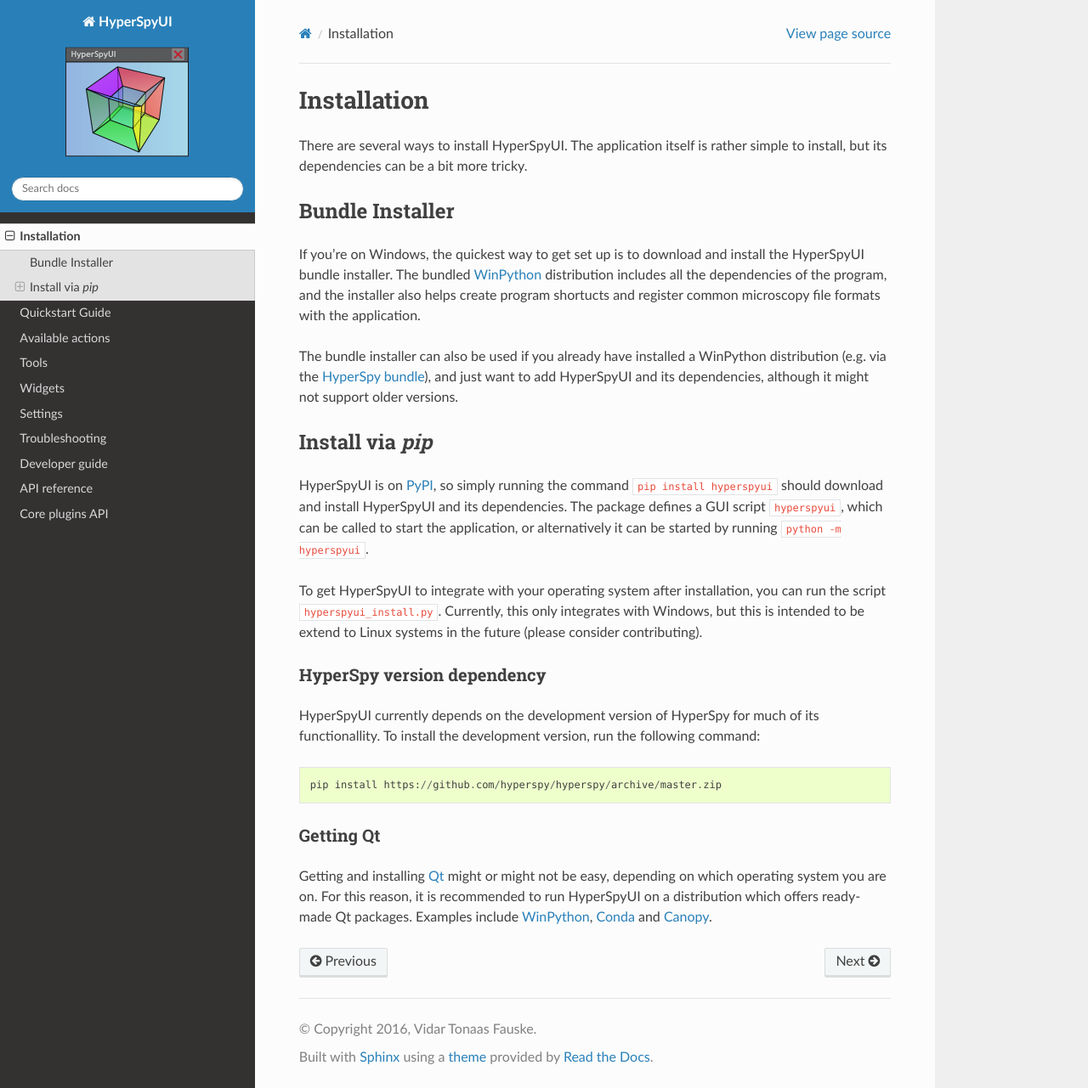
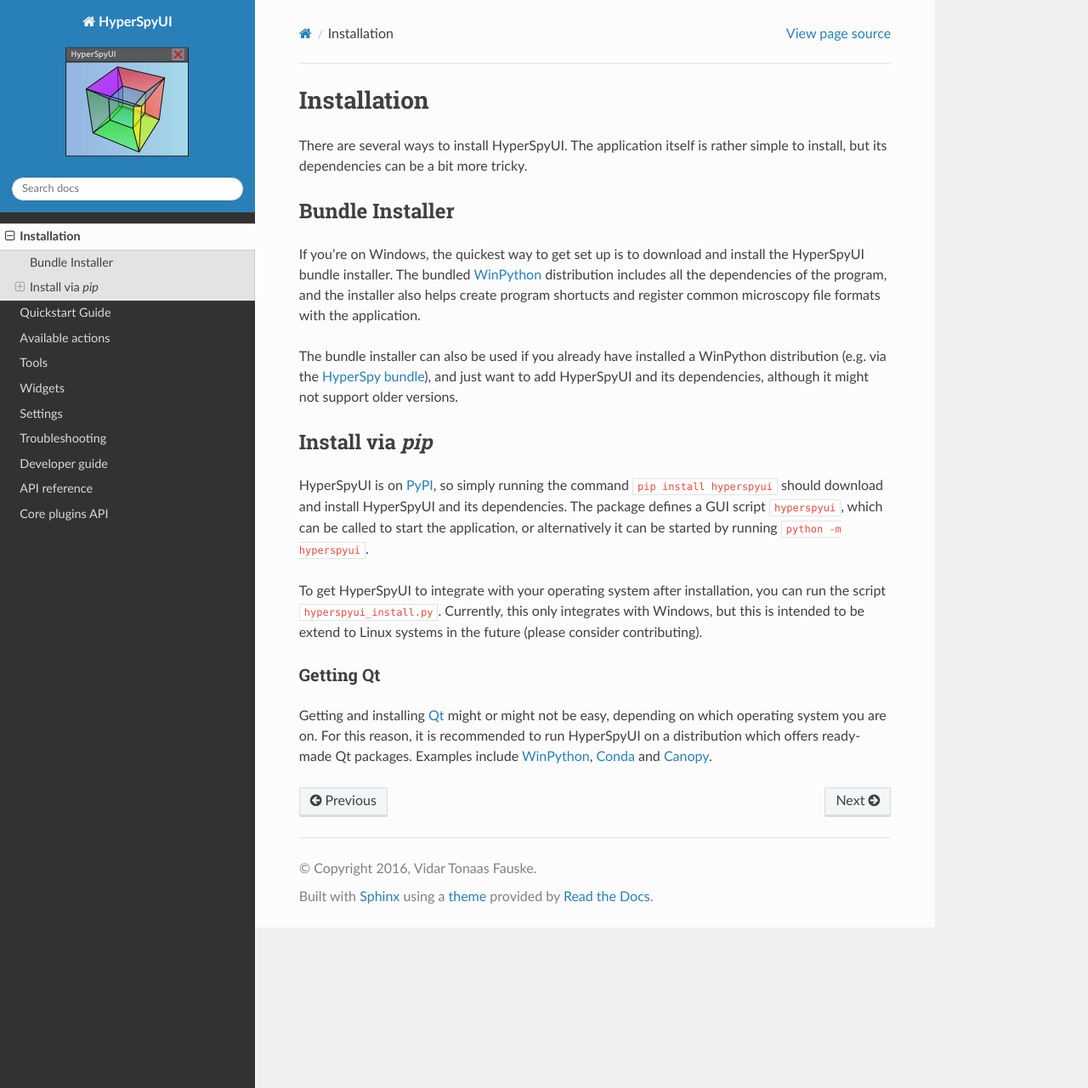
Before and after one commit to hyperspy/hyperspyUI, a Sphinx documentation site: the page built from doc/source/installation.rst, in a window 1280 px wide and 1281 px high. Shown: the whole window at 85% size. Built offline with Sphinx 7.4.7 and the Read the Docs theme 2.0.0, drawn with Linux system fonts in a browser that asks for light colours; the version number could not be read and is left out.

Commit message:
Remove docs for custom hspy dependency

```diff
--- a/doc/source/installation.rst
+++ b/doc/source/installation.rst
@@ -38,15 +38,6 @@
 .. _PyPI: https://pypi.python.org/pypi/hyperspyui/
 
 
-HyperSpy version dependency
-"""""""""""""""""""""""""""
-HyperSpyUI currently depends on the development version of HyperSpy for much of
-its functionallity. To install the development version, run the following
-command::
-
-    pip install https://github.com/hyperspy/hyperspy/archive/master.zip
-
-
 Getting Qt
 """"""""""
 Getting and installing Qt_ might or might not be easy, depending on which
```
